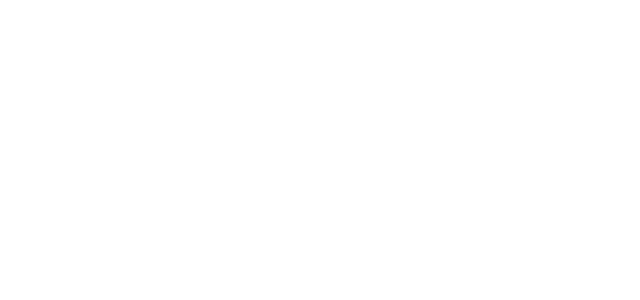
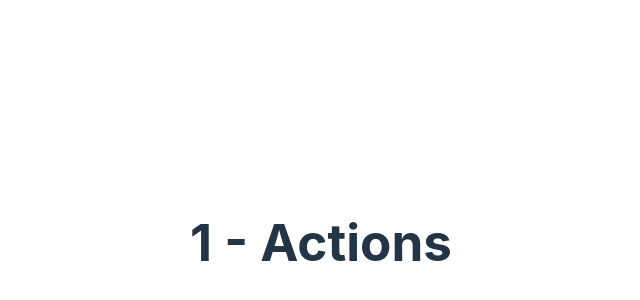
Before and after one commit to annamarcomini/react19, a React (Vite) app in the folder react19/: page / in a window 1280 px wide. Shown: the part 158-458 px from the top of the page, without its empty margins (319-959 px from the left). Built offline with nearby package versions, Linux system fonts and the light colour scheme.

Commit message:
feat: user form component creation

```diff
--- a/react19/src/App.jsx
+++ b/react19/src/App.jsx
@@ -5,7 +5,7 @@
 
   return (
     <>
-
+      <h1>1 - Actions</h1>
     </>
   )
 }
```
Also changed, not shown: react19/src/components/UserForm.jsx (added, +14 -0 lines).
